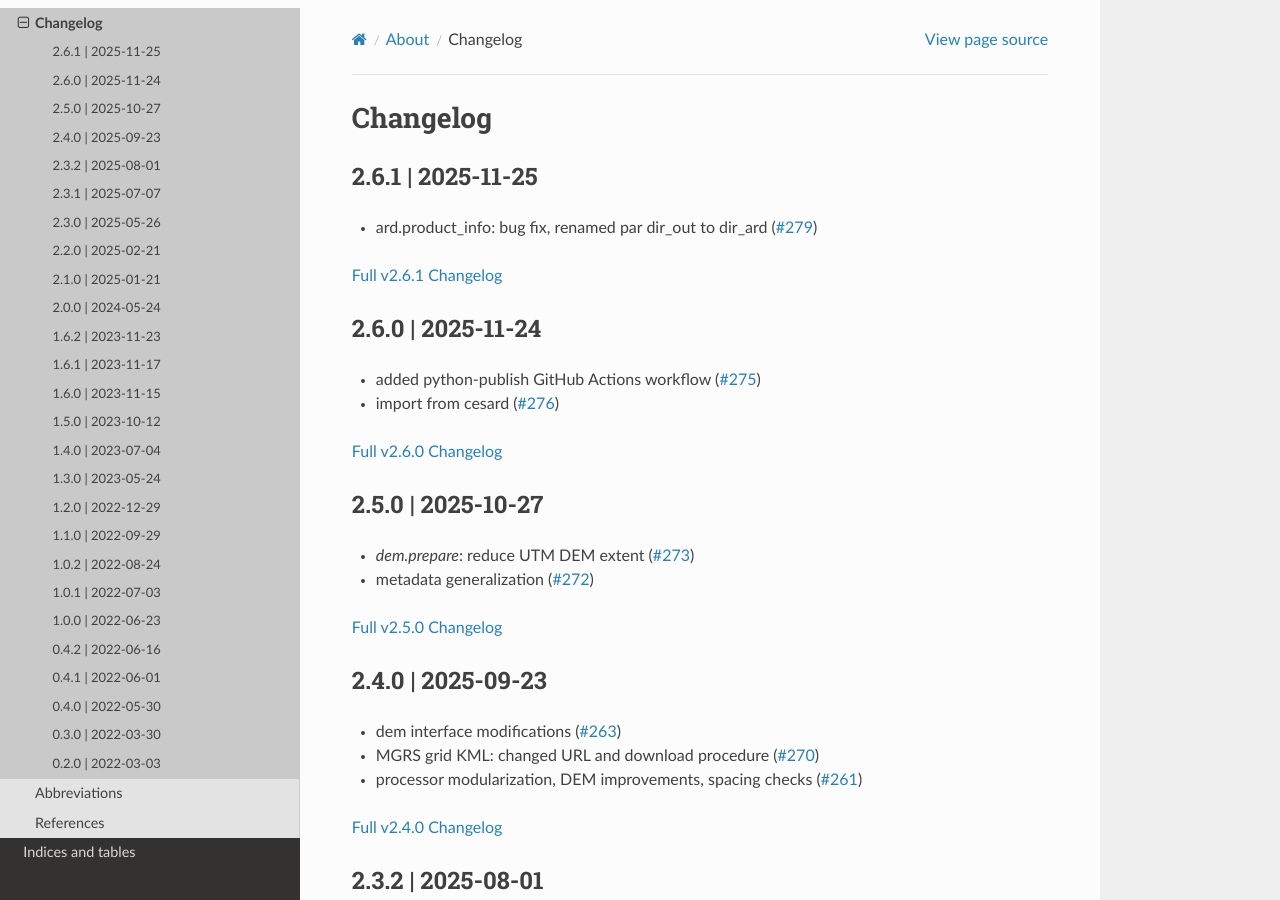
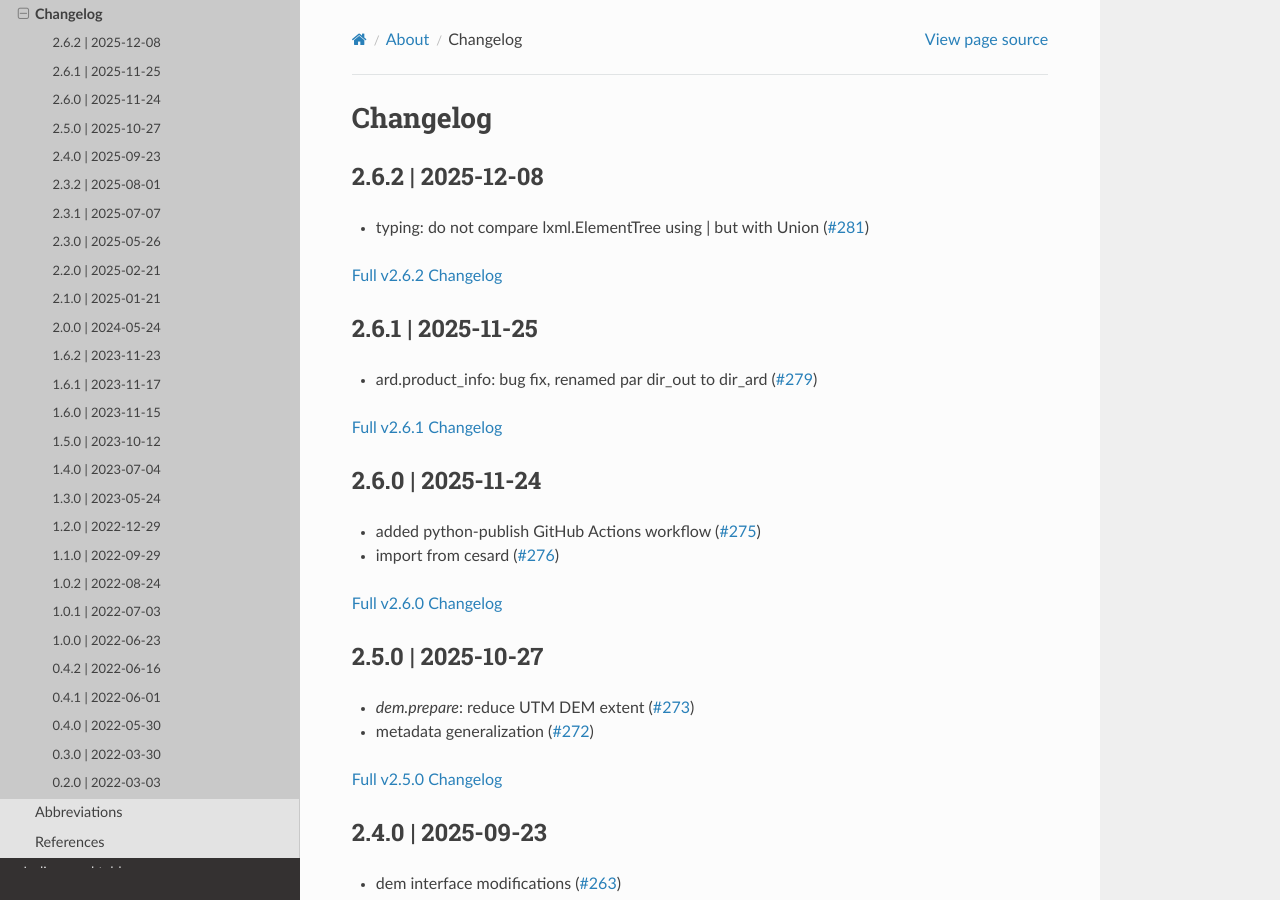
Before and after one commit to SAR-ARD/s1ard, a Sphinx documentation site: the page built from docs/source/about/changelog.rst, in a window 1280 px wide and 900 px high. Built offline with Sphinx 7.4.7 and the Read the Docs theme 3.1.0, drawn with Linux system fonts in a browser that asks for light colours.

Commit message:
version 2.6.2 changelog

```diff
--- a/docs/source/about/changelog.rst
+++ b/docs/source/about/changelog.rst
@@ -1,5 +1,13 @@
 Changelog
 =========
+
+2.6.2 | 2025-12-08
+------------------
+
+* typing: do not compare lxml.ElementTree using | but with Union (`#281 <https://github.com/SAR-ARD/s1ard/pull/281>`_)
+
+
+`Full v2.6.2 Changelog <https://github.com/SAR-ARD/s1ard/compare/v2.6.1...v2.6.2>`_
 
 2.6.1 | 2025-11-25
 ------------------
```
